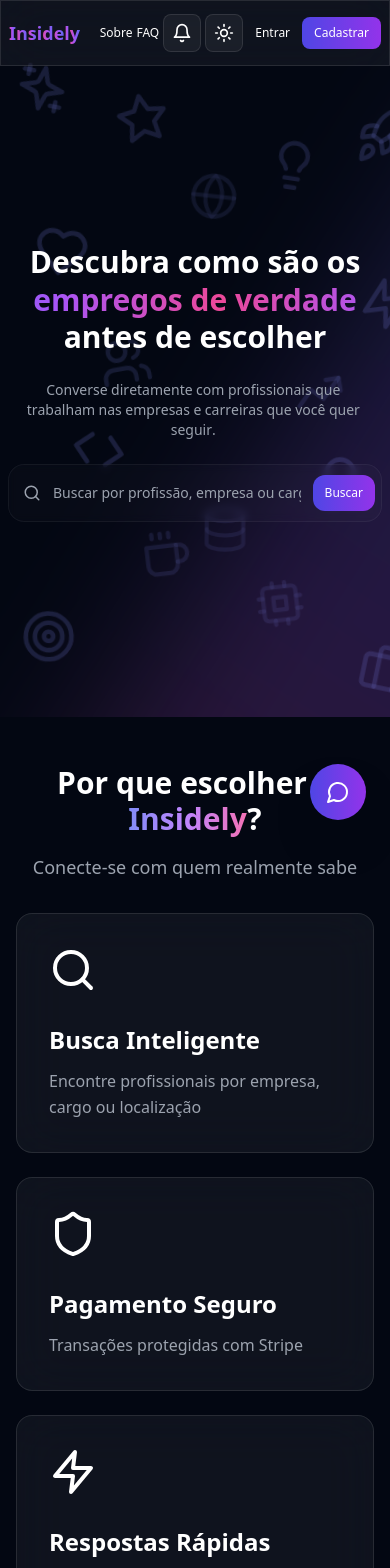
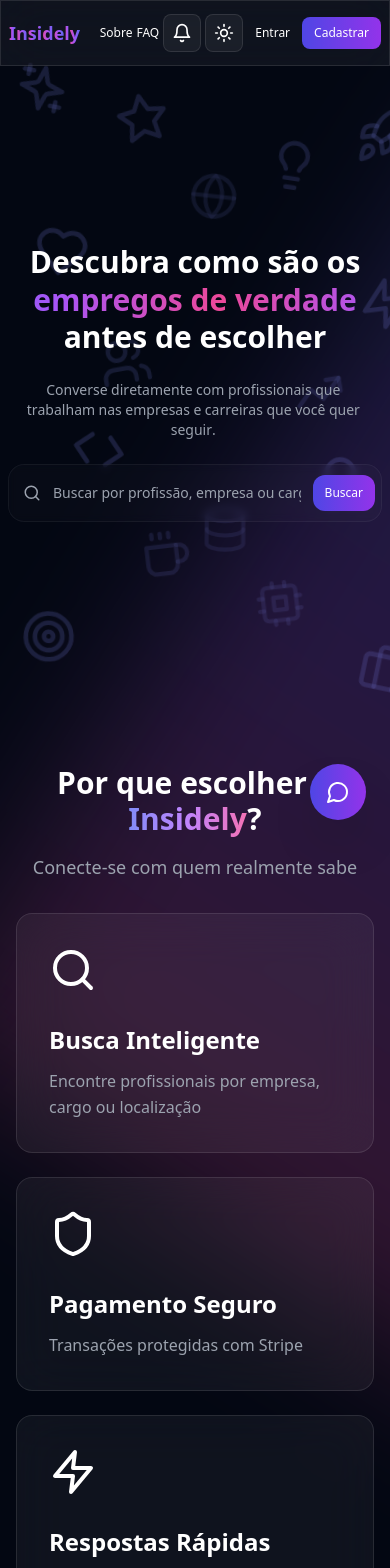
Before and after one commit to BrenoSilveiraLeal/ProjectInsidely, a Next.js app: page / in a window 390 px wide. Shown: the top 1568 px of the page. Built offline with nearby package versions, Linux system fonts and the light colour scheme.

Commit message:
fix: adjust zIndex values in HeroSection, SearchBar, and Home components for improved layout

```diff
--- a/app/page.tsx
+++ b/app/page.tsx
@@ -58,7 +58,7 @@
       <SupportButton />
       <ToastContainer />
 
-      <section className="py-12 sm:py-20 px-4 relative" style={{ zIndex: 1 }}>
+      <section className="py-12 sm:py-20 px-4 relative" style={{ zIndex: 0 }}>
         <div className="max-w-7xl mx-auto">
           <motion.div initial={{ opacity: 0, y: 15 }} whileInView={{ opacity: 1, y: 0 }} viewport={{ once: false, amount: 0.3 }} transition={{ duration: 0.4 }} className="text-center mb-8 sm:mb-16">
             <h2 className="text-3xl sm:text-4xl md:text-5xl font-bold mb-4">{t('why_choose')} <span className="bg-gradient-to-r from-indigo-400 via-purple-400 to-pink-400 bg-clip-text text-transparent">Insidely</span>?</h2>
--- a/components/HeroSection.tsx
+++ b/components/HeroSection.tsx
@@ -93,7 +93,7 @@
   }, [])
 
   return (
-    <section className="relative min-h-[85vh] flex items-center justify-center px-2 sm:px-4 pt-32 pb-20 overflow-hidden">
+    <section className="relative min-h-[85vh] flex items-center justify-center px-2 sm:px-4 pt-32 pb-20">
       {/* Animated gradient background */}
       <motion.div
         animate={{
--- a/components/SearchBar.tsx
+++ b/components/SearchBar.tsx
@@ -68,7 +68,7 @@
           exit={{ opacity: 0, y: -10, scale: 0.95 }}
           transition={{ duration: 0.3, ease: 'easeOut' }}
           className="absolute top-full mt-4 w-full rounded-xl shadow-2xl border border-white/20 backdrop-blur-xl bg-gradient-to-br from-gray-900/95 via-indigo-900/90 to-purple-900/95"
-          style={{ zIndex: 99999 }}
+          style={{ zIndex: 999999 }}
         >
           {suggestions.map((suggestion, i) => (
             <motion.button
```
